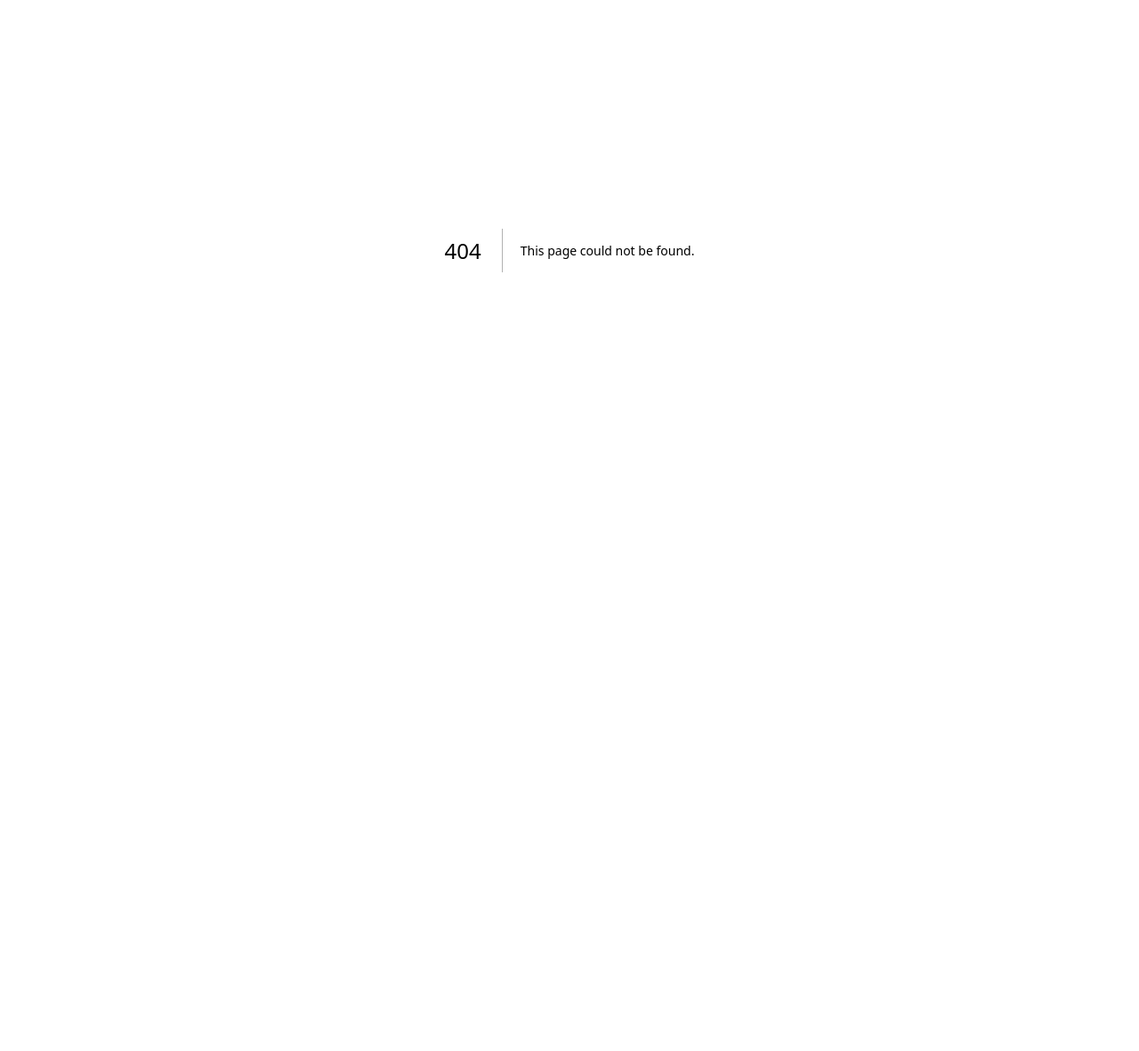
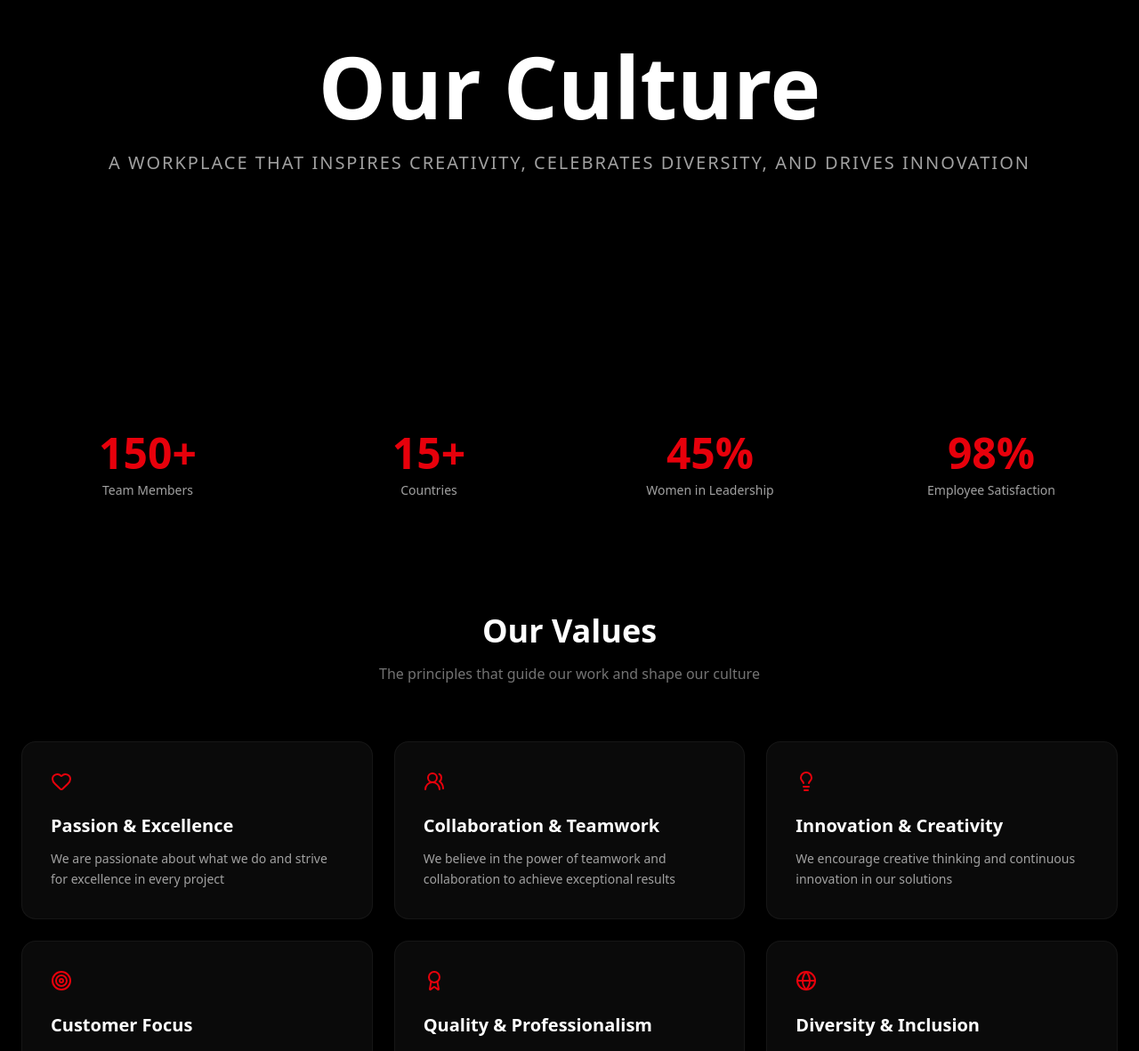
Before and after one commit to codebenki/enzar-web, a Next.js app: page /en/culture in a window 1280 px wide. Before the commit this address had no page. Shown: the part 119-1300 px from the top of the page at 89% size. Before the commit the page ends 800 px from the top, so only its background shows below. Built offline with nearby package versions, Linux system fonts and the light colour scheme.

Commit message:
added culture page

```diff
--- /dev/null
+++ b/src/app/[locale]/culture/page.tsx
@@ -0,0 +1,182 @@
+"use client";
+import React from "react";
+import { motion } from "framer-motion";
+import { cn } from "@/lib/utils";
+import { Heart, Users2, Lightbulb, Target, Award, Globe } from "lucide-react";
+import { FloatIn } from "@/components/FloatIn";
+import Footer from "@/components/Footer";
+
+const stats = [
+  { label: "Team Members", value: "150+" },
+  { label: "Countries", value: "15+" },
+  { label: "Women in Leadership", value: "45%" },
+  { label: "Employee Satisfaction", value: "98%" },
+];
+
+const values = [
+  {
+    title: "Passion & Excellence",
+    description:
+      "We are passionate about what we do and strive for excellence in every project",
+    icon: <Heart className="w-6 h-6 text-red-600" />,
+  },
+  {
+    title: "Collaboration & Teamwork",
+    description:
+      "We believe in the power of teamwork and collaboration to achieve exceptional results",
+    icon: <Users2 className="w-6 h-6 text-red-600" />,
+  },
+  {
+    title: "Innovation & Creativity",
+    description:
+      "We encourage creative thinking and continuous innovation in our solutions",
+    icon: <Lightbulb className="w-6 h-6 text-red-600" />,
+  },
+  {
+    title: "Customer Focus",
+    description:
+      "We put our clients at the heart of everything we do and strive to exceed their expectations",
+    icon: <Target className="w-6 h-6 text-red-600" />,
+  },
+  {
+    title: "Quality & Professionalism",
+    description:
+      "We commit to the highest standards of quality and professionalism in all our work",
+    icon: <Award className="w-6 h-6 text-red-600" />,
+  },
+  {
+    title: "Diversity & Inclusion",
+    description:
+      "We celebrate diversity and create an inclusive environment where everyone thrives",
+    icon: <Globe className="w-6 h-6 text-red-600" />,
+  },
+];
+
+export default function Culture() {
+  return (
+    <>
+      <section className="bg-black py-24 px-6 pt-32">
+        <div className="max-w-7xl mx-auto my-10">
+          {/* Main Title Section */}
+          <div className="text-center mb-24">
+            <FloatIn direction="up">
+              <h1 className="text-5xl md:text-8xl font-bold text-white mb-6">
+                Our Culture
+              </h1>
+              <p className="text-neutral-400 text-lg md:text-xl tracking-widest uppercase font-medium">
+                A workplace that inspires creativity, celebrates diversity, and
+                drives innovation
+              </p>
+            </FloatIn>
+          </div>
+        </div>
+      </section>
+      <section className="bg-black py-24 px-6">
+        <FloatIn>
+          <div className="max-w-7xl mx-auto">
+            {/* TOP STATS */}
+            <FloatIn>
+              <div className="grid grid-cols-2 md:grid-cols-4 gap-8 mb-32 text-center">
+                {stats.map((stat, idx) => (
+                  <div key={idx} className="space-y-2">
+                    <p className="text-4xl lg:text-5xl font-bold text-red-600">
+                      {stat.value}
+                    </p>
+                    <p className="text-sm text-neutral-400 font-medium">
+                      {stat.label}
+                    </p>
+                  </div>
+                ))}
+              </div>
+            </FloatIn>
+
+            <FloatIn>
+              {/* SECTION HEADER */}
+              <div className="text-center mb-16">
+                <h2 className="text-4xl font-bold text-white mb-4">
+                  Our Values
+                </h2>
+                <p className="text-neutral-500 max-w-2xl mx-auto">
+                  The principles that guide our work and shape our culture
+                </p>
+              </div>
+            </FloatIn>
+
+            {/* VALUES GRID */}
+            <div className="grid grid-cols-1 md:grid-cols-2 lg:grid-cols-3 gap-6 mb-32">
+              {values.map((item, idx) => (
+                <FloatIn>
+                  <div
+                    key={idx}
+                    className="bg-[#0a0a0a] border border-white/5 rounded-2xl p-8 hover:border-red-600/30 transition-all duration-300 group"
+                  >
+                    <div className="mb-6">{item.icon}</div>
+                    <h3 className="text-white text-xl font-bold mb-3 group-hover:text-red-500 transition-colors">
+                      {item.title}
+                    </h3>
+                    <p className="text-neutral-400 text-sm leading-relaxed">
+                      {item.description}
+                    </p>
+                  </div>
+                </FloatIn>
+              ))}
+            </div>
+
+            {/* FOOTER SPLIT LAYOUT */}
+            <div className="grid grid-cols-1 lg:grid-cols-2 gap-16 items-start">
+              <FloatIn>
+                <div className="space-y-6">
+                  <h2 className="text-4xl font-bold text-white">
+                    Work Environment
+                  </h2>
+                  <p className="text-neutral-400 leading-relaxed">
+                    We provide a flexible and stimulating work environment that
+                    encourages professional and personal development. We believe
+                    in work-life balance and offer opportunities for continuous
+                    learning and growth.
+                  </p>
+                  <ul className="space-y-3">
+                    {[
+                      "Flexible work (office & remote)",
+                      "Professional development programs",
+                      "Health and wellness initiatives",
+                      "Team building events",
+                    ].map((bullet, i) => (
+                      <li
+                        key={i}
+                        className="flex items-center gap-3 text-sm text-neutral-400"
+                      >
+                        <span className="w-1.5 h-1.5 rounded-full bg-red-600 shrink-0" />
+                        {bullet}
+                      </li>
+                    ))}
+                  </ul>
+                </div>
+              </FloatIn>
+              <FloatIn>
+                <div className="space-y-6">
+                  <h2 className="text-4xl font-bold text-white">
+                    Careers Philosophy
+                  </h2>
+                  <p className="text-neutral-400 leading-relaxed">
+                    We seek talented and passionate individuals who share our
+                    vision for innovation and excellence. We invest in our team
+                    and provide opportunities for growth and development in a
+                    supportive and stimulating environment.
+                  </p>
+                  <button className="relative group overflow-hidden">
+                    <div className="absolute inset-0 bg-red-600 rounded-full blur-md opacity-20 group-hover:opacity-40 transition-opacity" />
+                    <div className="relative bg-red-600 hover:bg-red-700 text-white px-8 py-3 rounded-full font-bold transition-all active:scale-95">
+                      Explore Careers
+                    </div>
+                  </button>
+                </div>
+              </FloatIn>
+            </div>
+          </div>
+        </FloatIn>
+      </section>
+      <Footer />
+    </>
+  );
+}
--- a/src/app/[locale]/layout.tsx
+++ b/src/app/[locale]/layout.tsx
@@ -13,6 +13,7 @@ export default async function LocaleLayout({
     { name: "Home", link: "/" },
     { name: "About", link: "/en/about" },
     { name: "Services", link: "/en/services" },
+    { name: "Culture", link: "/en/culture" },
   ];
 
   return (
```
